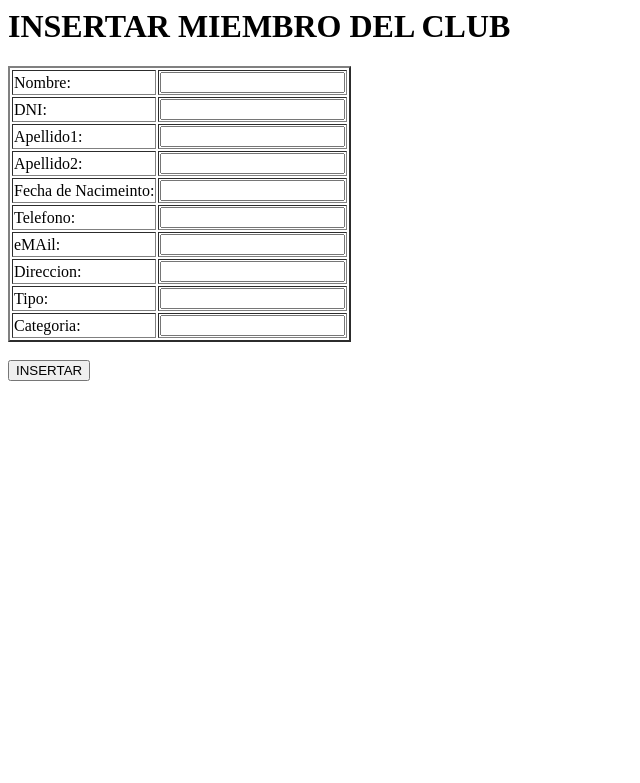
After one commit to XaviGallardo/CBCiutatVella, a PHP site: page /PDO/Presentacion/miembros.php in a window 1280 px wide. The commit adds this page. Shown: the top 783 px of the page, without its empty margins (0-640 px from the left). Run offline with PHP 8.4, Linux system fonts and the light colour scheme.

Commit message:
Probando añadir miembro al club

```diff
--- a/PDO/Datos/Conexion.php
+++ b/PDO/Datos/Conexion.php
@@ -2,7 +2,7 @@
 class Conexion extends PDO {
 
 	private const DB_HOST = 'localhost';
-    private const DB_NAME = 'world';
+    private const DB_NAME = 'CBCV';
 	private const DB_USER = 'root';
 	private const DB_PASS = '';
 
--- /dev/null
+++ b/PDO/Datos/DA_Persona.php
@@ -0,0 +1,92 @@
+<?php
+
+require_once 'Conexion.php';
+
+
+class dataPersona {
+
+	const TABLA = 'personas';
+
+	public function Insertar($ID_Persona, $DNI, $Nombre, $Apellido1, $Apellido2, $Fecha_Nacimiento, $Telefono, $eMail, $Direccion, $Tipo, $Categoria) {
+    	$conexion = new Conexion();
+
+        $consulta = $conexion->prepare('INSERT INTO ' . self::TABLA . ' (ID_Persona, DNI, Nombre, Apellido1, Apellido2, Fecha_Nacimiento, Telefono, eMail, Direccion, Tipo, Categoria) VALUES(:ID_Persona, :DNI, :Nombre, :Apellido1, :Apellido2, :Fecha_Nacimiento, :Telefono, :eMail, :Direccion, :Tipo, :Categoria)');
+
+		$consulta->bindParam(':ID_Persona', $ID_Persona);
+        $consulta->bindParam(':DNI', $DNI);
+        $consulta->bindParam(':Nombre', $Nombre);
+        $consulta->bindParam(':Apellido1', $Apellido1);
+        $consulta->bindParam(':Apellido2', $Apellido2);
+        $consulta->bindParam(':Fecha_Nacimiento', $Fecha_Nacimiento);
+        $consulta->bindParam(':Telefono', $Telefono);
+        $consulta->bindParam(':eMail', $eMail);
+        $consulta->bindParam(':Direccion', $Direccion);
+        $consulta->bindParam(':Tipo', $Tipo);
+        $consulta->bindParam(':Categoria', $Categoria);
+
+        $resultado = $consulta->execute();
+        $conexion = null;
+
+	    return $resultado;
+    }
+
+    public function Modificar($ID_Persona, $DNI, $Nombre, $Apellido1, $Apellido2, $Fecha_Nacimiento, $Telefono, $eMail, $Direccion, $Tipo, $Categoria) {
+        $conexion = new Conexion();
+
+        $consulta = $conexion->prepare('UPDATE ' . self::TABLA . ' SET ID_Persona = :ID_Persona, Nombre = :Nombre, Apellido1 = :Apellido1, Apellido2 = :Apellido2, Fecha_Nacimineto = :Fecha_Nacimineto, Telefono = :Telefono, eMail = :eMail, Direccion = :Direccion, Tipo = :Tipo, Categoria = :Categoria WHERE DNI = :DNI');
+
+        $consulta->bindParam(':ID_Persona', $ID_Persona);
+        $consulta->bindParam(':DNI', $DNI);
+        $consulta->bindParam(':Nombre', $Nombre);
+        $consulta->bindParam(':Apellido1', $Apellido1);
+        $consulta->bindParam(':Apellido2', $Apellido2);
+        $consulta->bindParam(':Fecha_Nacimiento', $Fecha_Nacimiento);
+        $consulta->bindParam(':Telefono', $Telefono);
+        $consulta->bindParam(':eMail', $eMail);
+        $consulta->bindParam(':Direccion', $Direccion);
+        $consulta->bindParam(':Tipo', $Tipo);
+        $consulta->bindParam(':Categoria', $Categoria);
+
+        $resultado= $consulta->execute();
+		$conexion = null;
+
+		return $resultado;
+    }
+
+    public function Eliminar($DNI){
+        $conexion = new Conexion();
+        $consulta = $conexion->prepare('DELETE FROM ' . self::TABLA . ' WHERE DNI = :DNI');
+        $consulta->bindParam(':DNI', $DNI);
+        $resultado=$consulta->execute();
+        $conexion = null;
+
+        return $resultado;
+    }
+
+    public function buscarPorDNI($DNI) {
+
+    	$conexion = new Conexion();
+        $consulta = $conexion->prepare('SELECT ID_Persona, Nombre ,Apellido1 ,Apellido2 ,Fecha_Nacimiento ,Telefono ,eMAil ,Direccion ,Tipo, Categoria  FROM ' . self::TABLA . ' WHERE DNI = :DNI');
+        $consulta->bindParam(':DNI', $DNI);
+        $consulta->execute();
+        $registro = $consulta->fetch();
+        $conexion = null;
+
+        return $registro;
+    }
+
+
+    public function Listar() {
+        $conexion = new Conexion();
+        $consulta = $conexion->prepare('SELECT ID_Persona,DNI ,Nombre ,Apellido1 ,Apellido2 ,Fecha_Nacimiento ,Telefono ,eMAil ,Direccion, Tipo, Categoria  FROM ' . self::TABLA);
+        $consulta->execute();
+        $arrayRegistros = $consulta->fetchAll();
+        $conexion = null;
+
+        return $arrayRegistros;
+    }
+
+
+}
+
+?>
--- a/PDO/Negocio/Persona.php
+++ b/PDO/Negocio/Persona.php
@@ -13,8 +13,10 @@ class Persona {
     private $Telefono;
     private $eMail;
     private $Direccion;
+    private $Tipo;
+    private $Categoria;
 
-    public function __construct ($ID_Persona=null, $DNI=null, $Nombre=null, $Apellido1=null, $Apellido2=null, $Fecha_Nacimiento=null, $Telefono=null, $eMail=null, $Direccion=null) {
+    public function __construct ($ID_Persona=null, $DNI=null, $Nombre=null, $Apellido1=null, $Apellido2=null, $Fecha_Nacimiento=null, $Telefono=null, $eMail=null, $Direccion=null, $Tipo=null, $Categoria=null) {
         $this->ID_Persona = $ID_Persona;
         $this->DNI = $DNI;
         $this->Nombre = $Nombre;
@@ -24,7 +26,10 @@ class Persona {
         $this->Telefono = $Telefono;
         $this->eMAil = $eMail;
         $this->Direccion = $Direccion;
+        $this->Tipo = $Tipo;
+        $this->$Categoria = $Categoria;
     }
+
 // Creamos los GET
     public function getID_Persona() {
         return $this->ID_Persona;
@@ -57,6 +62,13 @@ class Persona {
     public function getDireccion() {
         return $this->Direccion;
     }
+    public function getTipo() {
+        return $this->Tipo;
+    }
+    public function getCategoria() {
+        return $this->Categoria;
+    }
+
     // Creamos los SET
     public function setID_Persona($ID_Persona) {
         $this->ID_Persona = $ID_Persona;
@@ -89,18 +101,23 @@ class Persona {
     public function setDireccion($Direccion) {
         $this->Direccion = $Direccion;
     }
-
+    public function setTipo($Tipo) {
+        $this->Tipo = $Tipo;
+    }
+    public function setCategoria($Categoria) {
+        $this->Categoria = $Categoria;
+    }
 // Creamos las funciones básicas
 
     public function Insertar() {
         $objDataPersona = new DataPersona();
-        $resultado = $objDataPersona->Insertar($this->ID_Persona ,$this->DNI ,$this->Nombre ,$this->Apellido1 ,$this->Apellido2 ,$this->Fecha_Nacimiento ,$this->Telefono ,$this->eMAil ,$this->Direccion);
+        $resultado = $objDataPersona->Insertar($this->ID_Persona ,$this->DNI ,$this->Nombre ,$this->Apellido1 ,$this->Apellido2 ,$this->Fecha_Nacimiento ,$this->Telefono ,$this->eMAil ,$this->Direccion,$this->Tipo,$this->Categoria);
         return $resultado;
     }
 
     public function Modificar() {
         $objDataPersona = new DataPersona();
-        $resultado = $objDataPersona->Modificar($this->ID_Persona ,$this->DNI ,$this->Nombre ,$this->Apellido1 ,$this->Apellido2 ,$this->Fecha_Nacimiento ,$this->Telefono ,$this->eMAil ,$this->Direccion);
+        $resultado = $objDataPersona->Modificar($this->ID_Persona ,$this->DNI ,$this->Nombre ,$this->Apellido1 ,$this->Apellido2 ,$this->Fecha_Nacimiento ,$this->Telefono ,$this->eMAil ,$this->Direccion,$this->Tipo,$this->Categoria);
         return $resultado;
     }
 
@@ -111,11 +128,10 @@ class Persona {
     }
 
     public function buscarPorDNI($DNI) {
-
         $objDataPersona = new DataPersona();
         $registro = $objDataPersona->buscarPorDNI($DNI);
         if ($registro)
-            return new self($DNI, $registro['ID_Persona'],$registro['Nombre'],$registro['Apellido1'],$registro['Apellido2'],$registro['Fecha_Nacimiento'],$registro['Telefono'],$registro['eMAil'],$registro['Direccion']);
+            return new self($DNI, $registro['ID_Persona'],$registro['Nombre'],$registro['Apellido1'],$registro['Apellido2'],$registro['Fecha_Nacimiento'],$registro['Telefono'],$registro['eMAil'],$registro['Direccion'],$registro['Tipo'],$registro['Categoria']);
         else
             return false;
     }
@@ -129,7 +145,7 @@ class Persona {
         else {
             $arrayPersonas = array();
             foreach ($arrayRegistros as $registro) {
-                $objgPersona = new Persona($registro['ID_Persona'] ,$registro['DNI'] ,$registro['Nombre'],$registro['Apellido1'],$registro['Apellido2'],$registro['Fecha_Nacimiento'],$registro['Telefono'],$registro['eMAil'],$registro['Direccion']);
+                $objgPersona = new Persona($registro['ID_Persona'] ,$registro['DNI'] ,$registro['Nombre'],$registro['Apellido1'],$registro['Apellido2'],$registro['Fecha_Nacimiento'],$registro['Telefono'],$registro['eMAil'],$registro['Direccion'],$registro['Tipo'],$registro['Categoria']);
                 $arrayPersonas[] = $objgPersona;
             }
 
--- /dev/null
+++ b/PDO/Presentacion/miembros.php
@@ -0,0 +1,46 @@
+<?php
+    require "../Negocio/Persona.php";
+?>
+
+<html>
+<head></head>
+<body>
+
+<h1>INSERTAR MIEMBRO DEL CLUB</h1>
+
+<form action="miembros.php" method="post">
+    <table border='2'>
+        <tr><td>Nombre: </td><td><input type="text" name="BtNombre"> </td></tr>
+        <tr><td>DNI: </td><td><input type="number" name="BtDNI"></td></tr>
+        <tr><td>Apellido1: </td><td><input type="text" name="BtApellido1"></td></tr>
+        <tr><td>Apellido2: </td><td><input type="text" name="BtApellido2"></td></tr>
+        <tr><td>Fecha de Nacimeinto: </td><td><input type="text" name="BtFecha_Nacimiento"></td></tr>
+        <tr><td>Telefono: </td><td><input type="number" name="BtTelefono"></td></tr>
+        <tr><td>eMAil: </td><td><input type="text" name="BteMail"></td></tr>
+        <tr><td>Direccion: </td><td><input type="text" name="BtDireccion"></td></tr>
+        <tr><td>Tipo: </td><td><input type="text" name="BtTipo"></td></tr>
+        <tr><td>Categoria: </td><td><input type="text" name="BtCategoria"></td></tr>
+    </table>
+    <br>
+    <input type="submit" value="INSERTAR" name="BtInsertar">
+</form>
+
+<?php
+
+if (isset($_POST['BtInsertar'])) {
+   $error="";
+   $objPaciente = new Persona($_POST['BtNombre'], $_POST['BtDNI'], $_POST['BtApellido1'],$_POST['BtApellido2'],$_POST['BtFecha_Nacimiento'],$_POST['BtTelefono'],$_POST['BteMail'],$_POST['BtDireccion'],$_POST['BtTipo'],$_POST['BtCategoria']);
+
+   $resultado = $objPersona -> insertar();
+
+   // Motrar el resultado de los registro de la base de datos
+    if ($resultado)
+        echo "Registro Insertado";
+    else
+        echo "Error en la Inserción";
+}
+
+?>
+
+</body>
+</html>
```
